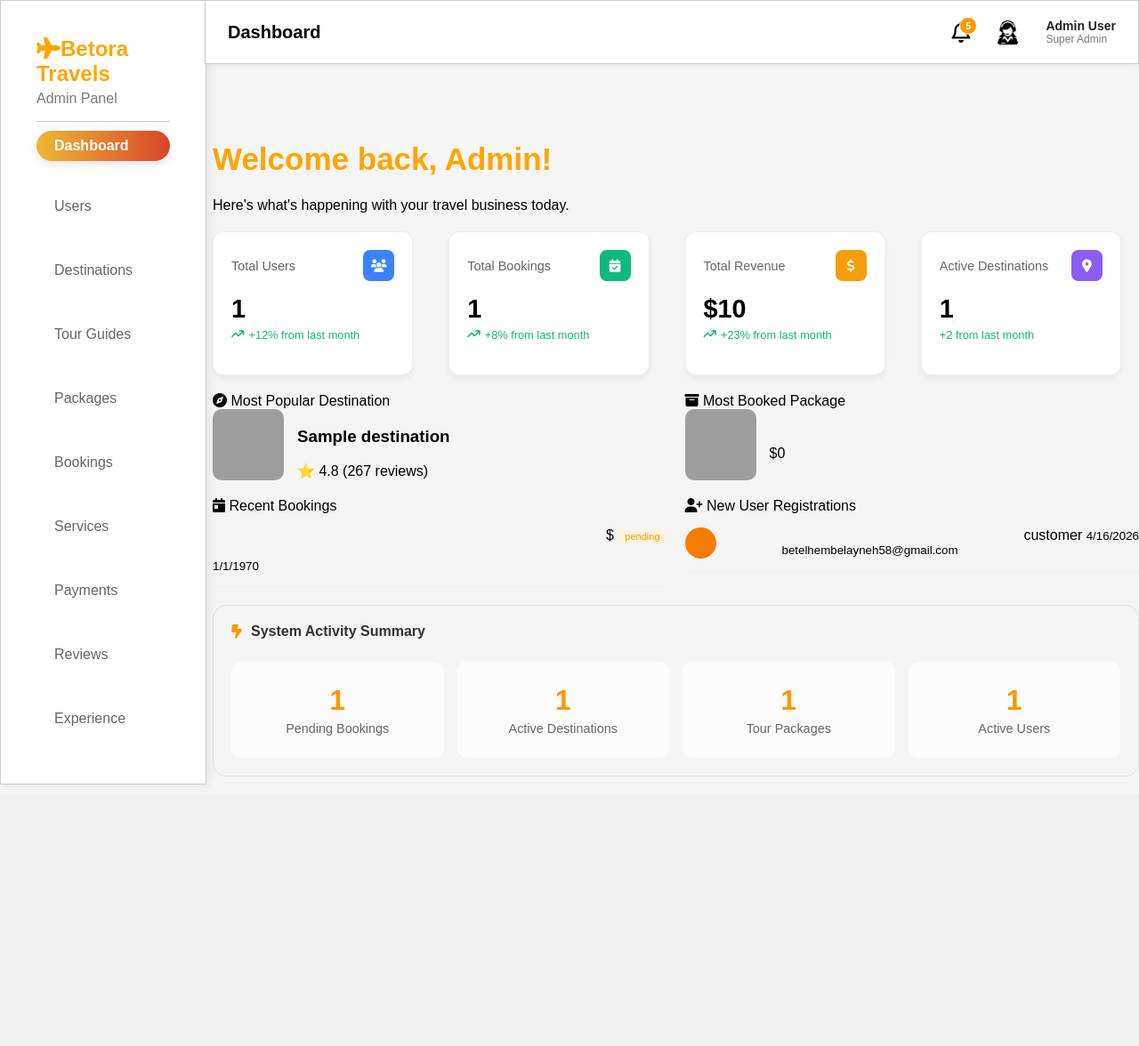
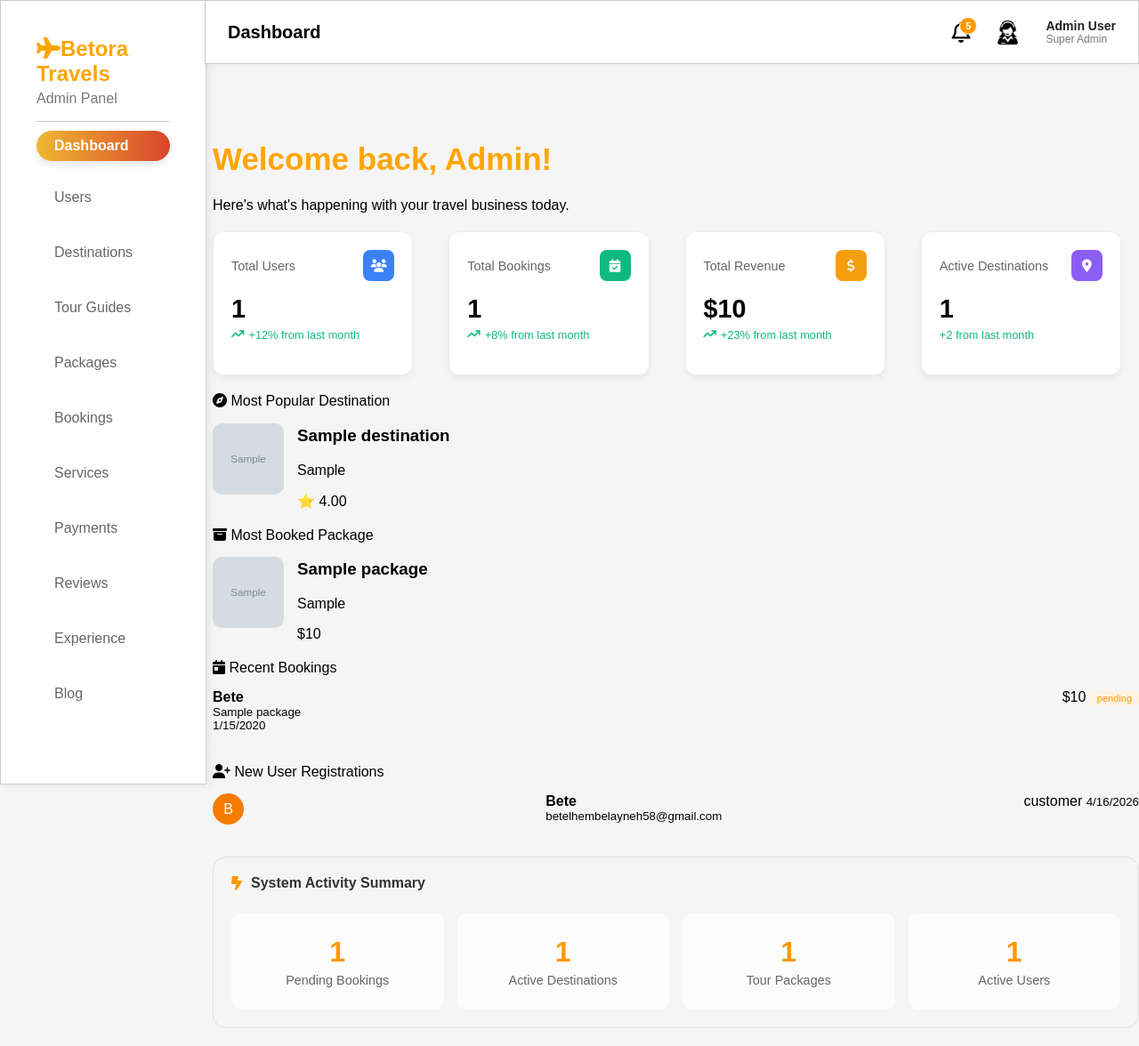
Before and after one commit to lehem-visuals17/Travel-Ethiopia, a PHP site: page /admin/dashboard.php in a window 1280 px wide. Shown: the whole page at 89% size. Before the commit the page ends 882 px from the top, so only its background shows below. Run offline with PHP 8.4, Linux system fonts and the light colour scheme; data comes from the database, SQL or seed files in the repository; tables that the repository leaves empty hold one stand-in row (values such as "Sample post"); grey boxes marked "Sample" are stand-in pictures; data that the repository does not hold is empty; grey boxes are pictures that could not be loaded.

Commit message:
liberary

```diff
--- a/admin/dashboard.php
+++ b/admin/dashboard.php
@@ -2,16 +2,22 @@
 include "../db.php";
 
 $pageTitle = "Dashboard";
+
 $total_users = $conn->query("SELECT COUNT(*) as count FROM users")->fetch_assoc()['count'];
 $total_bookings = $conn->query("SELECT COUNT(*) as count FROM bookings")->fetch_assoc()['count'];
-$total_revenue = $conn->query("SELECT SUM(amount) as total FROM payments")->fetch_assoc()['total'];
-$result = $conn->query("SELECT COUNT(*) as total FROM destinations");
-$row = $result->fetch_assoc();
-$active_destinations = $row['total'];// Placeholder for percentages (You can calculate these with more complex SQL)
+$total_revenue = $conn->query("SELECT SUM(amount) as total FROM payments")->fetch_assoc()['total'] ?? 0;
+$active_destinations = $conn->query("SELECT COUNT(*) as count FROM destinations")->fetch_assoc()['count'];
+
 $user_growth = "+12%";
 
+/* Most Popular Destination */
 $popular_dest = $conn->query("
-    SELECT d.name, COUNT(b.id) AS total_bookings
+    SELECT
+        d.name,
+        d.region,
+        d.image,
+        d.rating,
+        COUNT(b.id) AS total_bookings
     FROM destinations d
     LEFT JOIN bookings b ON d.id = b.destination_id
     GROUP BY d.id
@@ -19,10 +25,14 @@ $popular_dest = $conn->query("
     LIMIT 1
 ")->fetch_assoc();
 
-
 /* Most booked package */
 $top_package = $conn->query("
-    SELECT p.title, COUNT(b.id) AS total_sales
+    SELECT
+        p.title,
+        p.duration,
+        p.price,
+        p.image,
+        COUNT(b.id) AS total_sales
     FROM packages p
     LEFT JOIN bookings b ON p.id = b.package_id
     GROUP BY p.id
@@ -30,23 +40,22 @@ $top_package = $conn->query("
     LIMIT 1
 ")->fetch_assoc();
 
-
 /* Recent bookings */
 $recent_bookings = $conn->query("
     SELECT
         b.id,
         b.travel_date,
+        b.created_at,
         b.status,
         b.total_price,
-        u.fullname,
-        p.title
+        u.fullname AS user_name,
+        p.title AS package_name
     FROM bookings b
     JOIN users u ON b.user_id = u.id
     LEFT JOIN packages p ON b.package_id = p.id
     ORDER BY b.created_at DESC
     LIMIT 5
 ");
-
 
 /* New users */
 $new_users = $conn->query("
@@ -56,16 +65,10 @@ $new_users = $conn->query("
     LIMIT 5
 ");
 
-
 $pending_bookings = $conn->query("
     SELECT COUNT(*) as count
     FROM bookings
     WHERE status='pending'
-")->fetch_assoc()['count'];
-
-$active_destinations = $conn->query("
-    SELECT COUNT(*) as count
-    FROM destinations
 ")->fetch_assoc()['count'];
 
 $total_tour_packages = $conn->query("
@@ -78,35 +81,29 @@ $active_users = $conn->query("
     FROM users
     WHERE role='customer'
 ")->fetch_assoc()['count'];
-
 ?>
-
 
 <!DOCTYPE html>
 <html>
 <head>
     <title>Admin Dashboard</title>
     <link rel="stylesheet" href="style.css">
-
 </head>
 <body>
 
-<?php
-include "layout.php";
-  "header.php"; ?>
-
+<?php include "layout.php"; ?>
 
 <div class="header-main">
     <h1 class="dynamic-title"><?php echo $pageTitle; ?></h1>
 
     <div class="user-controls">
-
         <div class="profile">
-                <img src="admin\admin.jpg" alt="Admin">
+            <img src="admin/admin.jpg" alt="Admin">
             <div class="profile-info">
-
                 <span class="user-name">Admin User <i class="arrow">▼</i></span>
                 <span class="user-role">Super Admin</span>
+            </div>
+        </div>
     </div>
 </div>
 
@@ -115,7 +112,6 @@ include "layout.php";
     <p class="sub-text">Here's what's happening with your travel business today.</p>
 
     <div class="stats-grid">
-        <!-- Card 1: Users -->
         <div class="stat-card">
             <div class="card-header">
                 <span>Total Users</span>
@@ -127,7 +123,6 @@ include "layout.php";
             </div>
         </div>
 
-        <!-- Card 2: Bookings -->
         <div class="stat-card">
             <div class="card-header">
                 <span>Total Bookings</span>
@@ -139,7 +134,6 @@ include "layout.php";
             </div>
         </div>
 
-        <!-- Card 3: Revenue -->
         <div class="stat-card">
             <div class="card-header">
                 <span>Total Revenue</span>
@@ -151,7 +145,6 @@ include "layout.php";
             </div>
         </div>
 
-        <!-- Card 4: Destinations -->
         <div class="stat-card">
             <div class="card-header">
                 <span>Active Destinations</span>
@@ -165,33 +158,33 @@ include "layout.php";
     </div>
 
     <div class="secondary-grid">
-    <!-- Most Popular Destination -->
+        <div class=info-column>
         <div class="info-card">
             <div class="card-title"><i class="fa-solid fa-compass"></i> Most Popular Destination</div>
             <div class="item-detail">
-            <img src="uploads/<?php echo $popular_dest; ?>" class="thumb">
+                <img src="../uploads/<?php echo $popular_dest['image']; ?>" class="thumb">
                 <div class="item-text">
                     <h3><?php echo $popular_dest['name']; ?></h3>
-                <p><?php echo $popular_dest['location']; ?></p>
-                <span class="rating">⭐ 4.8 <span>(267 reviews)</span></span>
+                    <p><?php echo $popular_dest['region']; ?></p>
+                    <span class="rating">⭐ <?php echo $popular_dest['rating']; ?></span>
                 </div>
             </div>
         </div>
-
-    <!-- Most Booked Package -->
-    <div class="info-card">
+        </div>
+<div class=list-column>
+        <div class="list-card">
             <div class="card-title"><i class="fa-solid fa-box-archive"></i> Most Booked Package</div>
             <div class="item-detail">
-            <img src="uploads/<?php echo $top_package; ?>" class="thumb">
+                <img src="../uploads/<?php echo $top_package['image']; ?>" class="thumb">
                 <div class="item-text">
-                <h3><?php echo $top_package['name']; ?></h3>
+                    <h3><?php echo $top_package['title']; ?></h3>
                     <p><?php echo $top_package['duration']; ?></p>
                     <span class="price">$<?php echo number_format($top_package['price']); ?></span>
                 </div>
             </div>
         </div>
 
-    <!-- Recent Bookings -->
+
         <div class="list-card">
             <div class="card-title"><i class="fa-solid fa-calendar-day"></i> Recent Bookings</div>
             <?php while($row = $recent_bookings->fetch_assoc()): ?>
@@ -202,21 +195,20 @@ include "layout.php";
                     <small class="date"><?php echo date('n/j/Y', strtotime($row['created_at'])); ?></small>
                 </div>
                 <div class="status-col">
-                <span class="price-small">$<?php echo $row['amount']; ?></span>
+                    <span class="price-small">$<?php echo number_format($row['total_price']); ?></span>
                     <span class="status-pill <?php echo $row['status']; ?>"><?php echo $row['status']; ?></span>
                 </div>
             </div>
             <?php endwhile; ?>
-    </div>
+        </div></div>
 
-    <!-- New User Registrations -->
         <div class="list-card">
             <div class="card-title"><i class="fa-solid fa-user-plus"></i> New User Registrations</div>
             <?php while($user = $new_users->fetch_assoc()): ?>
             <div class="list-item">
-            <div class="user-avatar-small"><?php echo substr($user['name'], 0, 1); ?></div>
+                <div class="user-avatar-small"><?php echo strtoupper(substr($user['fullname'], 0, 1)); ?></div>
                 <div class="user-meta">
-                <strong><?php echo $user['name']; ?></strong><br>
+                    <strong><?php echo $user['fullname']; ?></strong><br>
                     <small><?php echo $user['email']; ?></small>
                 </div>
                 <div class="user-badge-col">
@@ -235,35 +227,28 @@ include "layout.php";
         </div>
 
         <div class="summary-grid">
-        <!-- Pending Bookings -->
             <div class="summary-item">
                 <div class="summary-number"><?php echo $pending_bookings; ?></div>
                 <div class="summary-label">Pending Bookings</div>
             </div>
 
-        <!-- Active Destinations -->
             <div class="summary-item">
                 <div class="summary-number"><?php echo $active_destinations; ?></div>
                 <div class="summary-label">Active Destinations</div>
             </div>
 
-        <!-- Tour Packages -->
             <div class="summary-item">
                 <div class="summary-number"><?php echo $total_tour_packages; ?></div>
                 <div class="summary-label">Tour Packages</div>
             </div>
 
-        <!-- Active Users -->
             <div class="summary-item">
                 <div class="summary-number"><?php echo $active_users; ?></div>
                 <div class="summary-label">Active Users</div>
             </div>
         </div>
     </div>
-
-
 </div>
-
 
 </body>
 </html>
--- a/admin/layout.php
+++ b/admin/layout.php
@@ -53,6 +53,12 @@ $current_page = basename($_SERVER['PHP_SELF']);
      <li class="<?php echo ($current_page == 'experience.php') ? 'active' : ''; ?>">
         <a href="experience.php">Experience</a>
     </li>
+     <li class="<?php echo ($current_page == 'blog.php') ? 'active' : ''; ?>">
+    <a href="blog.php">
+
+        Blog
+    </a>
+</li>
 
     <!-- Repeat for the rest of your links... -->
 </ul>
--- a/admin/style.css
+++ b/admin/style.css
@@ -6,14 +6,15 @@ body{
 
 .sidebar{
     border: 0.5px solid #ccc;
-    position:fixed;
-    top:0;
-    left:0;
-    width:150px;
-    height:100%;
-    background:white;
-    padding:40px;
-    box-shadow:2px 0 10px rgba(0,0,0,0.08);
+    position: fixed;
+    top: 0;
+    left: 0;
+    width: 150px;
+    height: 100vh;
+    background: white;
+    padding: 40px;
+    box-shadow: 2px 0 10px rgba(0,0,0,0.08);
+    overflow-y: auto;
 }
 hr{
     background-color: red;
@@ -33,10 +34,11 @@ hr{
     list-style:none;
     padding:0;
     margin-top:10px;
+    margin-bottom: 10px;
 }
 
 .sidebar ul li{
-    margin-bottom:30px;
+    margin-bottom:20px;
 }
 
 .sidebar-menu li a {
@@ -47,7 +49,15 @@ hr{
     transition: all 0.3s ease;
 }
 
-.sidebar ul li a:hover,
+.sidebar ul li a:hover{
+    padding: 8px 20px;
+    border-radius: 30px; /* Creates the "pill" shape */
+  background: linear-gradient(90deg, #969591 0%, #e8dad7 100%);
+  color: white;
+  font-weight: 600;
+  cursor: pointer;
+  box-shadow: 0 4px 10px rgba(0,0,0,0.1);
+}
 .sidebar-menu li.active a{
   padding: 8px 20px;
     border-radius: 30px; /* Creates the "pill" shape */
@@ -264,11 +274,16 @@ h1{
 
 .secondary-grid {
     display: grid;
-    grid-template-columns: 1fr 1fr; /* Two columns */
+    grid-template-columns: 1fr,1fr; /* Two columns */
     gap: 20px;
     margin-top: 20px;
 }
-
+.info-column,
+.list-column{
+    display:flex;
+    flex-direction:column;
+    gap:20px;
+}
 .item-detail { display: flex; gap: 15px; align-items: center; }
 .thumb { width: 80px; height: 80px; border-radius: 10px; object-fit: cover; }
 
```
Lines whose indentation alone changed are shown as unchanged.
